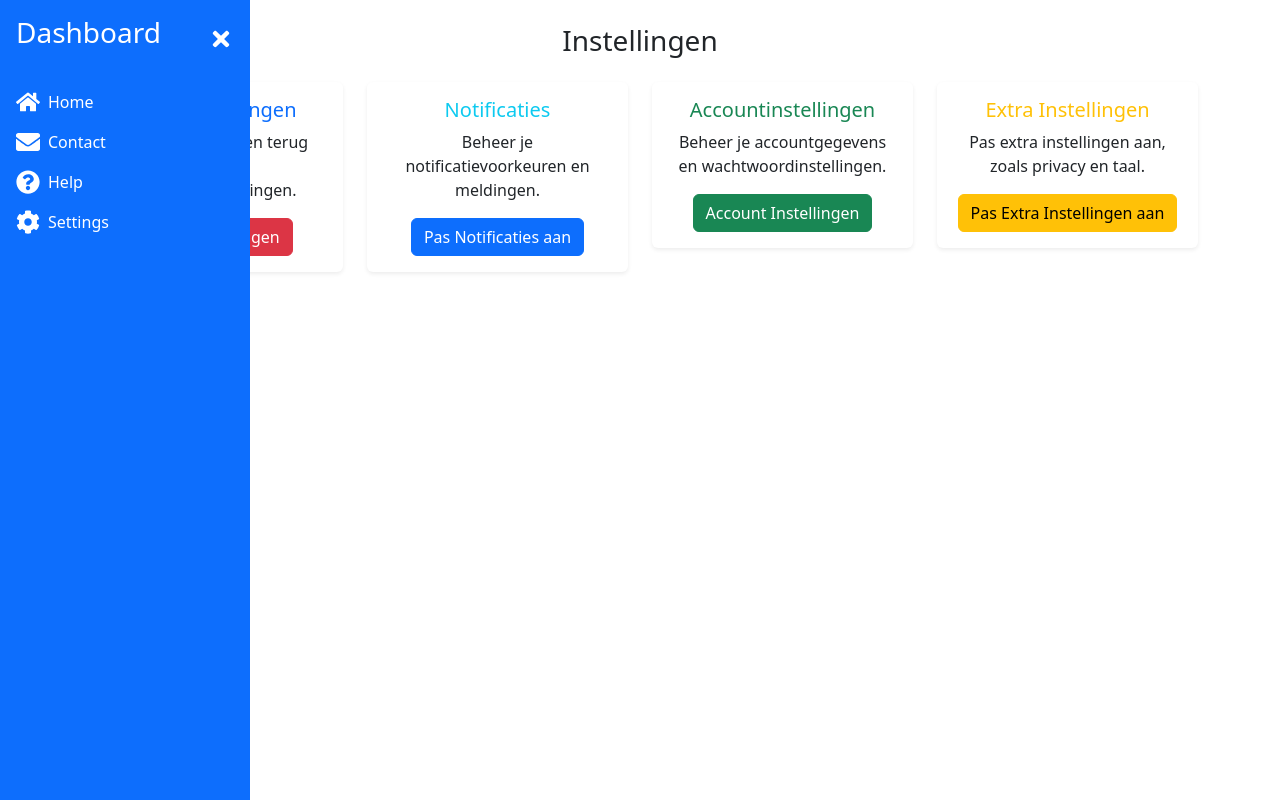
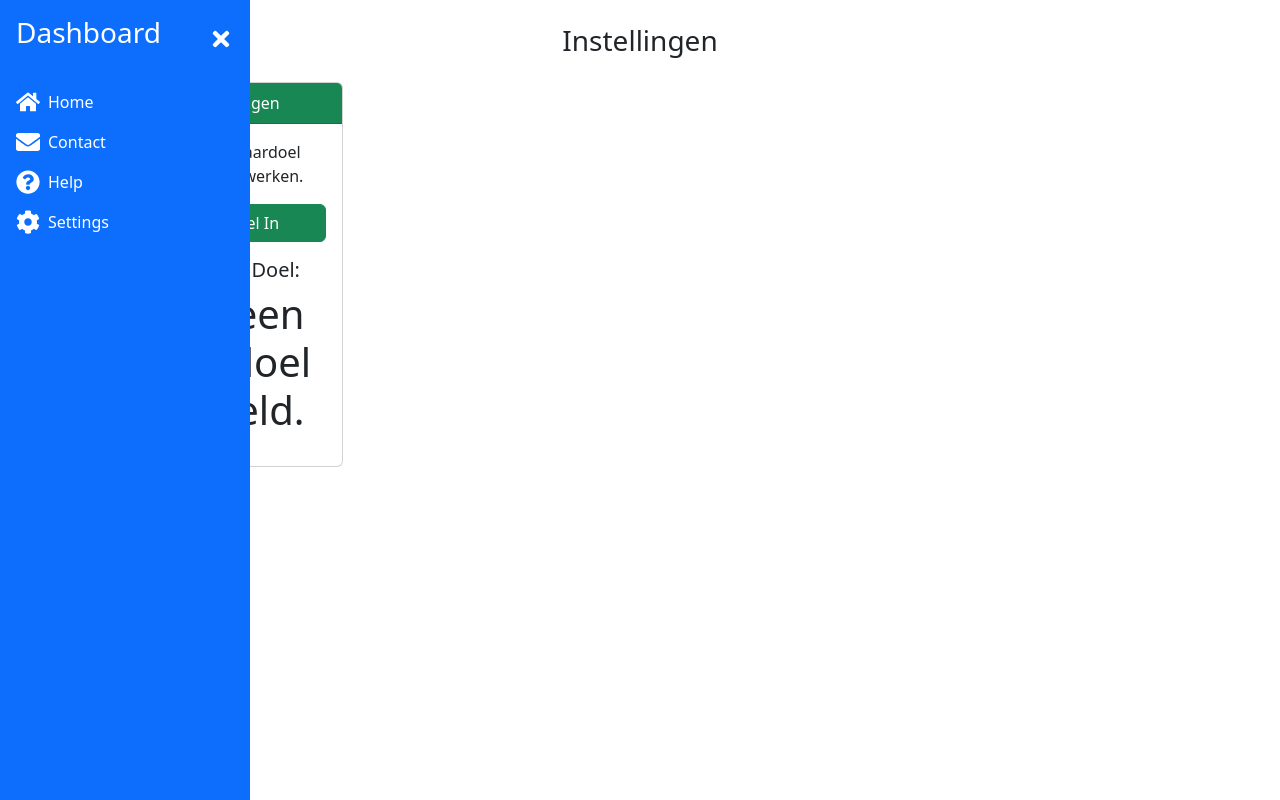
Before and after one commit to OsamaElAnzi/GeldManagmentSysteem_React, a React (Vite) app in the folder GeldApp/: page /settings in a window 1280 px wide. Built offline with nearby package versions, Linux system fonts and the light colour scheme; no server answers.

Commit message:
spaardoel instellen gelukt

```diff
--- a/GeldApp/src/App.jsx
+++ b/GeldApp/src/App.jsx
@@ -1,5 +1,4 @@
-import React, { useEffect, useState } from "react";
-import axios from "axios";
+import React from "react";
 import NavSideBar from './components/NavSideBar.jsx'
 import Home from './components/Pages/Home.jsx'
 import Contact from './components/Pages/Contact.jsx'
@@ -8,20 +7,10 @@ import Settings from './components/Pages/Settings.jsx'
 
 import { Routes ,Route } from 'react-router-dom'
 function App() {
-  const [data, setData] = useState([]);
-
-  useEffect(() => {
-    axios.get("http://localhost:3001/api/data")
-      .then((response) => {
-        setData(response.data);
-      })
-      .catch((error) => {
-        console.error("Error fetching data: ", error);
-      });
-  }, []);
   return (
     <div className='d-flex flex-row'>
       <NavSideBar />
+
       <Routes>
         <Route path="/" element={<Home />} />
         <Route path="/contact" element={<Contact />} />
--- a/GeldApp/src/components/HerbruikbaarCode/DisplayData.jsx
+++ b/GeldApp/src/components/HerbruikbaarCode/DisplayData.jsx
@@ -1,7 +1,15 @@
-import React from "react";
-import { Container, Row, Col, Card } from "react-bootstrap";
+import React, { useEffect, useState } from "react";
+import { Spaardoel } from "./ModalSpaarDoel";
+import { Container, Row, Col, Card, Alert } from "react-bootstrap";
 
 function DisplayData() {
+  const [spaardoel, setSpaardoel] = useState("");
+
+  useEffect(() => {
+    const savedSpaardoel = localStorage.getItem("spaardoel");
+    setSpaardoel(savedSpaardoel ? JSON.parse(savedSpaardoel) : "");
+  }, []);
+
   return (
     <Container className="py-4">
       <Row className="text-center">
@@ -25,7 +33,9 @@ function DisplayData() {
           <Card className="shadow-sm border-0">
             <Card.Body>
               <h3 className="text-success">Spaardoel:</h3>
-              <h4 className="fw-bold">$1,000,000</h4>
+              <h4 className="fw-bold">
+                <Spaardoel spaardoel={spaardoel} />
+              </h4>
             </Card.Body>
           </Card>
         </Col>
--- /dev/null
+++ b/GeldApp/src/components/HerbruikbaarCode/ModalSpaarDoel.jsx
@@ -0,0 +1,105 @@
+import React, { useEffect, useState } from "react";
+import { Modal, Button, Form, Alert } from "react-bootstrap";
+
+function ModalSpaarDoel() {
+  const [show, setShow] = useState(false);
+  const [errorMessage, setErrorMessage] = useState("");
+  const [update, setUpdate] = useState("");
+  const [spaardoel, setSpaardoel] = useState(() => {
+    const savedSpaardoel = localStorage.getItem("spaardoel");
+    return savedSpaardoel ? JSON.parse(savedSpaardoel) : "";
+  });
+
+  useEffect(() => {
+    localStorage.setItem("spaardoel", JSON.stringify(spaardoel));
+  }, [spaardoel]);
+
+  const handleClose = () => setShow(false);
+  const handleShow = () => setShow(true);
+
+  const handleSubmit = (e) => {
+    e.preventDefault();
+    const parsedSpaardoel = parseFloat(spaardoel);
+    if (isNaN(parsedSpaardoel) || parsedSpaardoel <= 0) {
+      setErrorMessage("Voer een geldig positief getal in als spaardoel.");
+      return;
+    }
+    setUpdate("Spaardoel ingesteld.");
+    setErrorMessage("");
+    setSpaardoel(parsedSpaardoel); // Spaart het numerieke spaardoel
+    handleClose();
+  };
+
+  return (
+    <>
+      <Button variant="success" className="w-100" onClick={handleShow}>
+        Stel Spaar Doel In
+      </Button>
+
+      <Modal
+        show={show}
+        onHide={handleClose}
+        backdrop="static"
+        keyboard={false}
+      >
+        <Modal.Header closeButton>
+          <Modal.Title>Spaardoel instellen</Modal.Title>
+        </Modal.Header>
+        <Modal.Body>
+          {errorMessage && <Alert variant="danger">{errorMessage}</Alert>}
+          <Form onSubmit={handleSubmit}>
+            <Form.Group controlId="formBasicSpaardoel" className="mb-3">
+              <Form.Label>Voer je spaar doel in</Form.Label>
+              <Form.Control
+                type="number"
+                placeholder="Bijvoorbeeld: 1000"
+                value={spaardoel}
+                onChange={(e) => setSpaardoel(e.target.value)}
+                required
+              />
+            </Form.Group>
+            <Button variant="primary" type="submit" disabled={!spaardoel}>
+              Opslaan
+            </Button>
+          </Form>
+        </Modal.Body>
+        <Modal.Footer>
+          <Form.Text>Stel een financieel doel voor je spaargeld.</Form.Text>
+        </Modal.Footer>
+      </Modal>
+
+      <DisplaySpaarDoelSettings spaardoel={spaardoel} update={update} setUpdate={setUpdate} />
+
+    </>
+  );
+}
+
+function DisplaySpaarDoelSettings({ spaardoel, update, setUpdate }) {
+  useEffect(() => {
+    if (update) {
+      const timer = setTimeout(() => {
+        setUpdate("");
+      }, 3000);
+      return () => clearTimeout(timer);
+    }
+  }, [update, setUpdate]);
+
+  return (
+    <div className="mt-3 text-center">
+      <h5>Huidig Spaar Doel:</h5>
+      <Spaardoel spaardoel={spaardoel} />
+      {update && <Alert variant="success">{update}</Alert>}
+    </div>
+  );
+}
+
+
+export function Spaardoel({ spaardoel }) {
+  return (
+    <div>
+      <p className="display-6">{spaardoel ? `€${spaardoel}` : "Nog geen spaar doel ingesteld."}</p>
+    </div>
+  );
+}
+
+export default ModalSpaarDoel;
--- a/GeldApp/src/components/Pages/Settings.jsx
+++ b/GeldApp/src/components/Pages/Settings.jsx
@@ -1,88 +1,27 @@
 import React from "react";
+import ModalSpaarDoel from "../HerbruikbaarCode/ModalSpaarDoel";
 import { Card, Button, Container, Row, Col } from "react-bootstrap";
 
 function Settings() {
-  const handleReset = () => {
+  const handleSpaardoel = () => {
     // Voeg je resetlogica hier toe
     alert("Instellingen zijn gereset!");
-  };
-
-  const handleNotificationSettings = () => {
-    // Voeg je logica voor notificaties in of uit zetten toe
-    alert("Notificaties aangepast!");
-  };
-
-  const handleAccountSettings = () => {
-    // Voeg je logica voor accountinstellingen toe
-    alert("Accountinstellingen gewijzigd!");
   };
 
   return (
     <Container className="py-4">
       <h3 className="text-center mb-4">Instellingen</h3>
       <Row xs={1} sm={2} md={3} lg={4} className="g-4">
-        {/* Reset Instellingen Card */}
         <Col>
-          <Card className="shadow-sm border-0">
+          <Card>
+            <Card.Header className="bg-success text-white text-center">
+              Reset Instellingen
+            </Card.Header>
             <Card.Body>
-              <Card.Title className="text-center text-primary">Reset Instellingen</Card.Title>
               <Card.Text className="text-center">
-                Zet alle instellingen terug naar de standaardinstellingen.
+                Hier kan je je spaardoel toevoegen of bewerken.
               </Card.Text>
-              <div className="d-flex justify-content-center">
-                <Button variant="danger" onClick={handleReset}>
-                  Reset Instellingen
-                </Button>
-              </div>
-            </Card.Body>
-          </Card>
-        </Col>
-
-        {/* Notificatie-instellingen Card */}
-        <Col>
-          <Card className="shadow-sm border-0">
-            <Card.Body>
-              <Card.Title className="text-center text-info">Notificaties</Card.Title>
-              <Card.Text className="text-center">
-                Beheer je notificatievoorkeuren en meldingen.
-              </Card.Text>
-              <div className="d-flex justify-content-center">
-                <Button variant="primary" onClick={handleNotificationSettings}>
-                  Pas Notificaties aan
-                </Button>
-              </div>
-            </Card.Body>
-          </Card>
-        </Col>
-
-        {/* Accountinstellingen Card */}
-        <Col>
-          <Card className="shadow-sm border-0">
-            <Card.Body>
-              <Card.Title className="text-center text-success">Accountinstellingen</Card.Title>
-              <Card.Text className="text-center">
-                Beheer je accountgegevens en wachtwoordinstellingen.
-              </Card.Text>
-              <div className="d-flex justify-content-center">
-                <Button variant="success" onClick={handleAccountSettings}>
-                  Account Instellingen
-                </Button>
-              </div>
-            </Card.Body>
-          </Card>
-        </Col>
-
-        {/* Extra Instellingen Card */}
-        <Col>
-          <Card className="shadow-sm border-0">
-            <Card.Body>
-              <Card.Title className="text-center text-warning">Extra Instellingen</Card.Title>
-              <Card.Text className="text-center">
-                Pas extra instellingen aan, zoals privacy en taal.
-              </Card.Text>
-              <div className="d-flex justify-content-center">
-                <Button variant="warning">Pas Extra Instellingen aan</Button>
-              </div>
+              <ModalSpaarDoel />
             </Card.Body>
           </Card>
         </Col>
```
